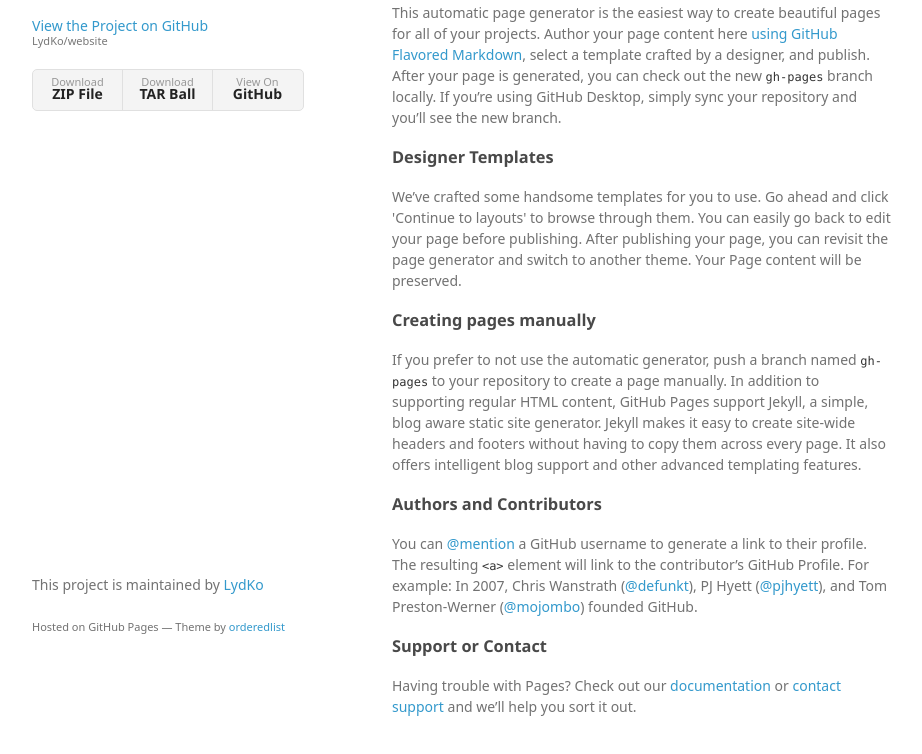
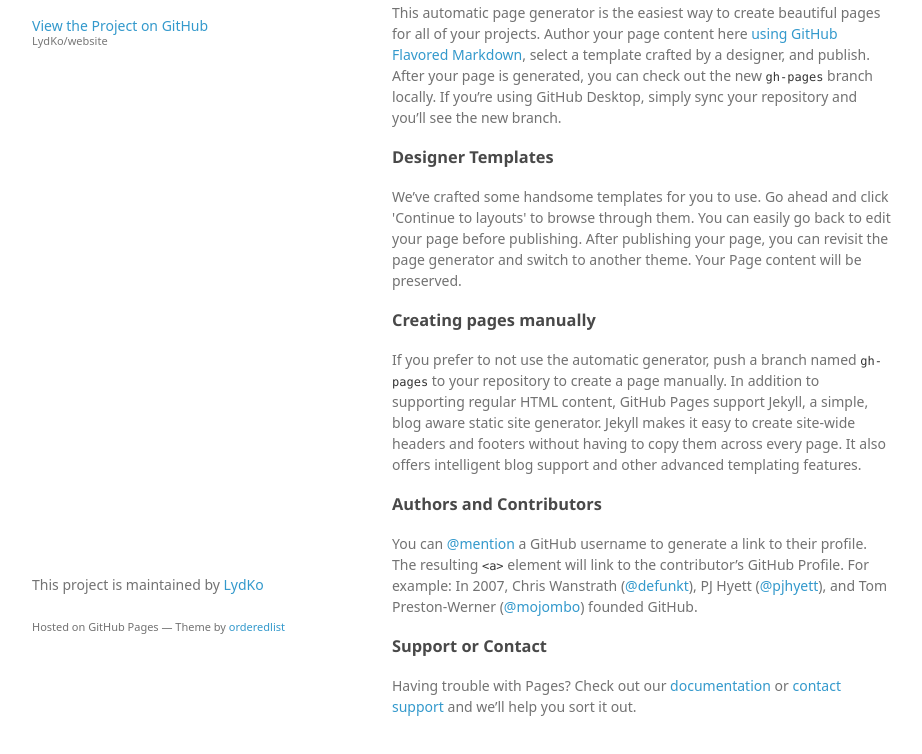
Before and after one commit to LydKo/website, a plain HTML site: page index.html in a window 1280 px wide. Shown: the part 94-848 px from the top of the page, without its empty margins (178-1100 px from the left). Drawn offline with Linux system fonts and the light colour scheme; a web font is replaced by a local one.

Commit message:
Update index.html

```diff
--- a/index.html
+++ b/index.html
@@ -21,11 +21,6 @@
         <p class="view"><a href="https://github.com/LydKo/website">View the Project on GitHub <small>LydKo/website</small></a></p>
 
 
-        <ul>
-          <li><a href="https://github.com/LydKo/website/zipball/master">Download <strong>ZIP File</strong></a></li>
-          <li><a href="https://github.com/LydKo/website/tarball/master">Download <strong>TAR Ball</strong></a></li>
-          <li><a href="https://github.com/LydKo/website">View On <strong>GitHub</strong></a></li>
-        </ul>
       </header>
       <section>
         <h3>
```
